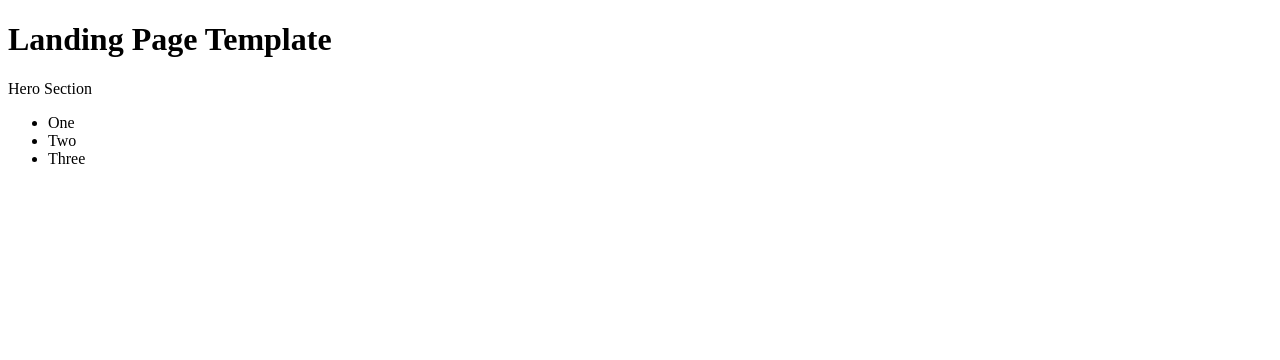
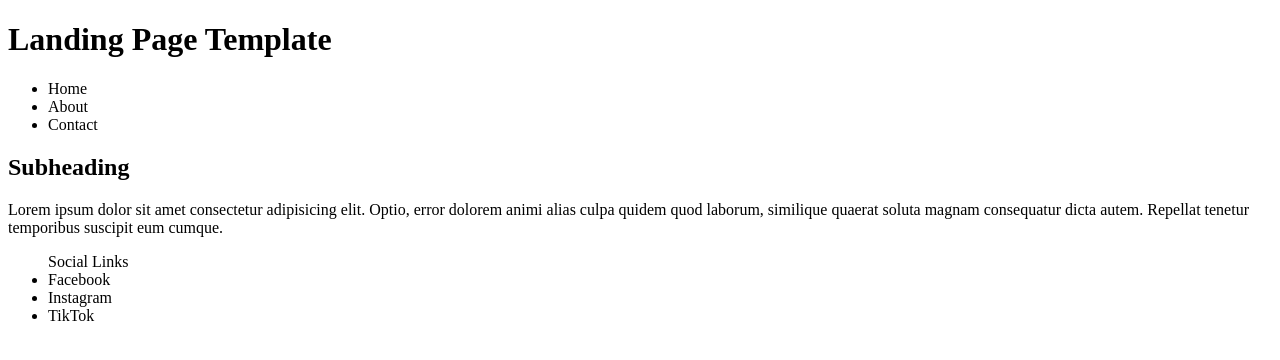
Before and after one commit to tpham0322/Landing_Page_Template, a plain HTML site: page index.html in a window 1280 px wide. Drawn offline with Linux system fonts and the light colour scheme.

Commit message:
New page layout

```diff
--- a/index.html
+++ b/index.html
@@ -6,14 +6,35 @@
     <title>Document</title>
 </head>
 <body>
-    <h1>Landing Page Template</h1>
+    <!-- HEADER  -->
+    <header>
+        <h1>Landing Page Template</h1>
 
-    <!-- Hero Section -->
-     <p>Hero Section</p>
+        <!-- NAV  -->
+        <nav>
+            <ul>
+                <li>Home</li>
+                <li>About</li>
+                <li>Contact</li>
+            </ul>
+        </nav>
+    </header>
 
-     <ul>
-        <li>One</li>
-        <li>Two</li>
-        <li>Three</li>
+    <!-- MAIN  -->
+    <main>
+        <h2>Subheading</h2>
+
+        <p>Lorem ipsum dolor sit amet consectetur adipisicing elit. Optio, error dolorem animi alias culpa quidem quod laborum, similique quaerat soluta magnam consequatur dicta autem. Repellat tenetur temporibus suscipit eum cumque.</p>
+    </main>
+
+    <!-- FOOTER  -->
+    <footer>
+        <ul>
+            Social Links
+            <li>Facebook</li>
+            <li>Instagram</li>
+            <li>TikTok</li>
+        </ul>
+    </footer>
 </body>
 </html>
```
